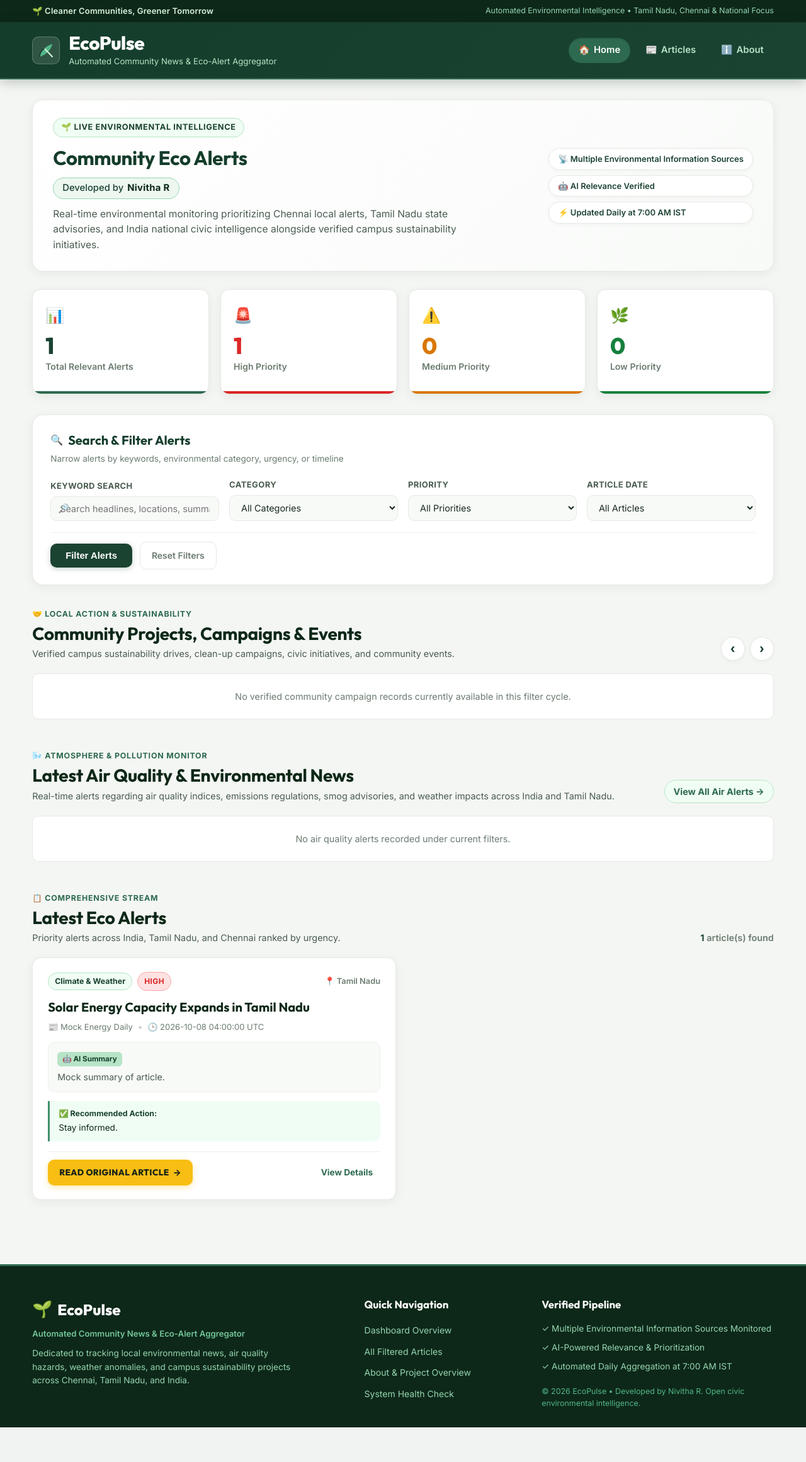
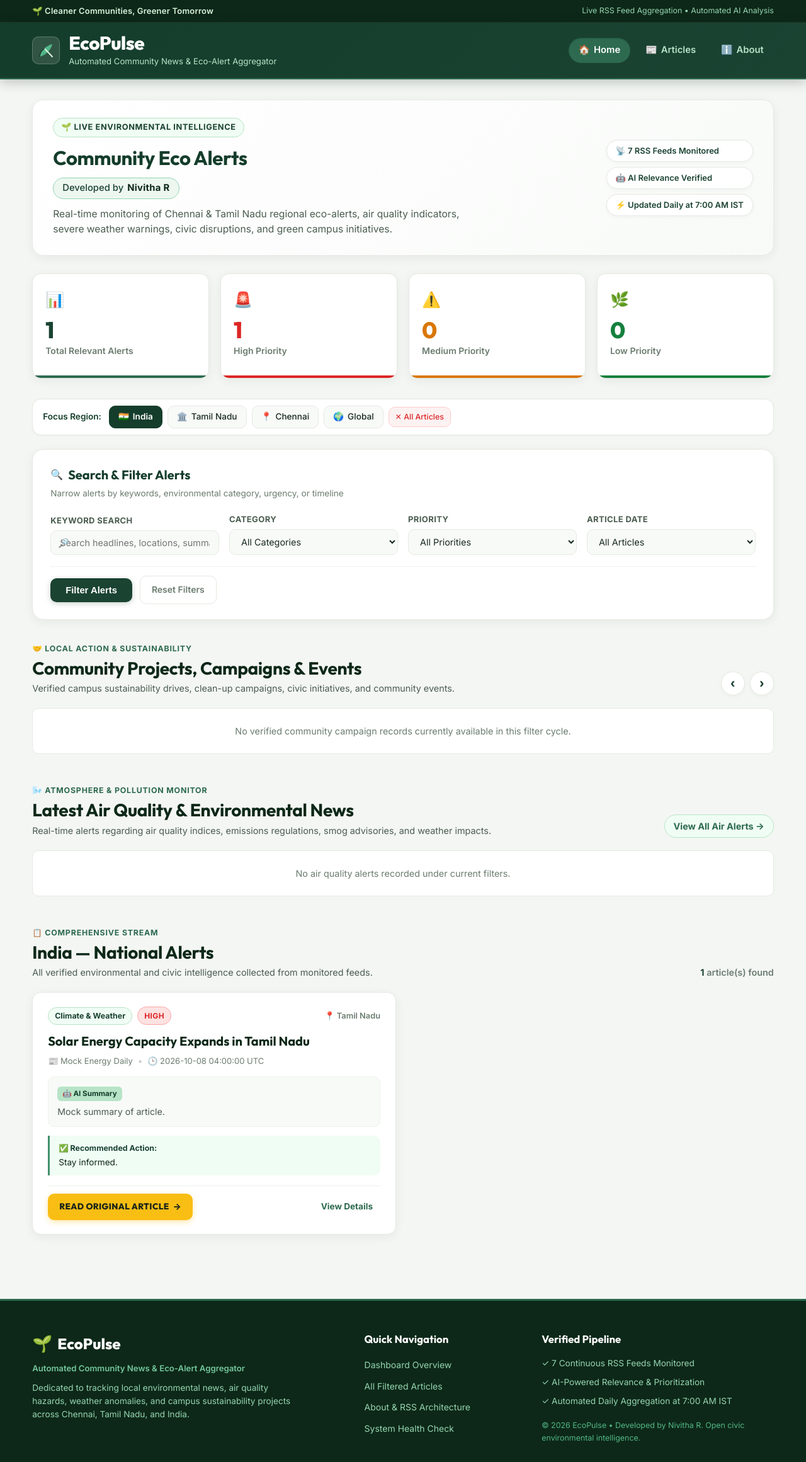
Before and after one commit to Nivitha-11-1/Eco-pulse, a Flask app: page /?region=india&date_range=all in a window 1280 px wide. Shown: the whole page at 63% size. Before the commit the page ends 2266 px from the top, so only its background shows below. Run offline with Flask 3, Linux system fonts and the light colour scheme; data comes from the database, SQL or seed files in the repository.

Commit message:
feat: restore original EcoPulse dashboard with Nivitha R credit and four small region boxes

```diff
--- a/data/seed_articles.json
+++ b/data/seed_articles.json
@@ -6,7 +6,7 @@
     "url": "https://example.com/news/solar",
     "source": "Mock Energy Daily",
     "published_at": "2026-10-08 04:00:00 UTC",
-    "collected_at": "2026-10-11 08:49:52 UTC",
+    "collected_at": "2026-10-11 09:02:56 UTC",
     "category": "Climate & Weather",
     "priority": "HIGH",
     "location": "Tamil Nadu",
@@ -15,6 +15,6 @@
     "keywords": "",
     "recommended_action": "Stay informed.",
     "is_relevant": 1,
-    "created_at": "2026-10-11 08:49:52"
+    "created_at": "2026-10-11 09:02:56"
   }
 ]
--- a/static/style.css
+++ b/static/style.css
@@ -1973,3 +1973,74 @@ img {
         font-size: 1.6rem;
     }
 }
+
+/* Small Geographical Region Quick Filter Boxes */
+.region-boxes-bar {
+    margin-bottom: 22px;
+}
+
+.region-boxes-container {
+    display: flex;
+    align-items: center;
+    gap: 12px;
+    flex-wrap: wrap;
+    background: #ffffff;
+    padding: 10px 16px;
+    border-radius: var(--radius-lg);
+    border: 1px solid var(--border-light);
+    box-shadow: 0 1px 3px rgba(0, 0, 0, 0.04);
+}
+
+.region-boxes-label {
+    font-size: 0.85rem;
+    font-weight: 600;
+    color: var(--forest-800);
+}
+
+.region-boxes-grid {
+    display: flex;
+    align-items: center;
+    gap: 8px;
+    flex-wrap: wrap;
+}
+
+.region-box-item {
+    display: inline-flex;
+    align-items: center;
+    gap: 6px;
+    padding: 6px 14px;
+    background: var(--surface-alt);
+    border: 1px solid var(--border-light);
+    border-radius: var(--radius-md);
+    color: var(--text-primary);
+    font-size: 0.85rem;
+    font-weight: 500;
+    text-decoration: none;
+    transition: all var(--transition-fast);
+}
+
+.region-box-item:hover {
+    background: var(--forest-wash);
+    border-color: var(--forest-300);
+    color: var(--forest-800);
+}
+
+.region-box-item.active {
+    background: var(--forest-800);
+    border-color: var(--forest-800);
+    color: #ffffff;
+    font-weight: 600;
+}
+
+.region-box-reset {
+    background: #fdf2f2;
+    border-color: #fecaca;
+    color: #dc2626;
+    font-size: 0.775rem;
+    padding: 5px 10px;
+}
+
+.region-box-reset:hover {
+    background: #fee2e2;
+    color: #b91c1c;
+}
--- a/templates/about.html
+++ b/templates/about.html
@@ -86,8 +86,8 @@
         <div class="section-top-bar">
             <div>
                 <div class="section-kicker">SOURCE REGISTRY</div>
-                <h2 class="section-main-heading">Environmental Information Sources</h2>
-                <p class="section-subtext">All active authoritative sources configured in the EcoPulse ingestion pipeline.</p>
+                <h2 class="section-main-heading">Monitored RSS Feeds</h2>
+                <p class="section-subtext">All active environmental RSS sources configured in the EcoPulse ingestion pipeline.</p>
             </div>
         </div>
 
@@ -97,7 +97,7 @@
                     <tr>
                         <th>Source Name</th>
                         <th>Coverage Domain</th>
-                        <th>Source URL</th>
+                        <th>Feed URL</th>
                         <th>Status</th>
                     </tr>
                 </thead>
--- a/templates/base.html
+++ b/templates/base.html
@@ -16,7 +16,7 @@
     <div class="top-announcement-bar">
         <div class="container top-bar-inner">
             <span class="tagline-badge">🌱 Cleaner Communities, Greener Tomorrow</span>
-            <span class="update-pulse">Automated Environmental Intelligence • Tamil Nadu, Chennai &amp; National Focus</span>
+            <span class="update-pulse">Live RSS Feed Aggregation • Automated AI Analysis</span>
         </div>
     </div>
 
@@ -86,13 +86,13 @@
                 <ul>
                     <li><a href="/">Dashboard Overview</a></li>
                     <li><a href="/articles">All Filtered Articles</a></li>
-                    <li><a href="/about">About &amp; Project Overview</a></li>
+                    <li><a href="/about">About &amp; RSS Architecture</a></li>
                     <li><a href="/health">System Health Check</a></li>
                 </ul>
             </div>
             <div class="footer-col tech-col">
                 <h4>Verified Pipeline</h4>
-                <p class="tech-item">✓ Multiple Environmental Information Sources Monitored</p>
+                <p class="tech-item">✓ 7 Continuous RSS Feeds Monitored</p>
                 <p class="tech-item">✓ AI-Powered Relevance &amp; Prioritization</p>
                 <p class="tech-item">✓ Automated Daily Aggregation at 7:00 AM IST</p>
                 <p class="footer-copy">&copy; 2026 EcoPulse • Developed by Nivitha R. Open civic environmental intelligence.</p>
--- a/templates/index.html
+++ b/templates/index.html
@@ -1,20 +1,20 @@
 {% extends "base.html" %}
 
-{% block title %}EcoPulse — Community Eco Alerts &amp; Environmental Aggregator{% endblock %}
+{% block title %}EcoPulse — Community News &amp; Eco-Alert Aggregator{% endblock %}
 
 {% block content %}
 <!-- Section: Hero & Introduction -->
 <section class="intro-hero">
     <div class="intro-text">
         <div class="intro-badge">🌱 Live Environmental Intelligence</div>
-        <h1>Community Eco Alerts</h1>
+        <h2>Community Eco Alerts</h2>
         <div class="developer-credit">Developed by <strong>Nivitha R</strong></div>
         <p class="intro-description">
-            Real-time environmental monitoring prioritizing Chennai local alerts, Tamil Nadu state advisories, and India national civic intelligence alongside verified campus sustainability initiatives.
+            Real-time monitoring of Chennai &amp; Tamil Nadu regional eco-alerts, air quality indicators, severe weather warnings, civic disruptions, and green campus initiatives.
         </p>
     </div>
     <div class="intro-meta">
-        <span class="meta-pill">📡 Multiple Environmental Information Sources</span>
+        <span class="meta-pill">📡 7 RSS Feeds Monitored</span>
         <span class="meta-pill">🤖 AI Relevance Verified</span>
         <span class="meta-pill">⚡ Updated Daily at 7:00 AM IST</span>
     </div>
@@ -59,6 +59,41 @@
     </div>
 </section>
 
+<!-- Four Small Geographical Region Filter Boxes -->
+<div class="region-boxes-bar" aria-label="Geographical Region Quick Filters">
+    <div class="region-boxes-container">
+        <span class="region-boxes-label">Focus Region:</span>
+        <div class="region-boxes-grid">
+            <a href="/?region=india{% if selected_category %}&category={{ selected_category }}{% endif %}{% if selected_priority %}&priority={{ selected_priority }}{% endif %}{% if selected_date_range %}&date_range={{ selected_date_range }}{% endif %}{% if selected_search %}&search={{ selected_search }}{% endif %}"
+               class="region-box-item {% if selected_region == 'india' %}active{% endif %}">
+                <span class="region-flag">🇮🇳</span>
+                <span class="region-name">India</span>
+            </a>
+            <a href="/?region=tamil_nadu{% if selected_category %}&category={{ selected_category }}{% endif %}{% if selected_priority %}&priority={{ selected_priority }}{% endif %}{% if selected_date_range %}&date_range={{ selected_date_range }}{% endif %}{% if selected_search %}&search={{ selected_search }}{% endif %}"
+               class="region-box-item {% if selected_region == 'tamil_nadu' %}active{% endif %}">
+                <span class="region-flag">🏛️</span>
+                <span class="region-name">Tamil Nadu</span>
+            </a>
+            <a href="/?region=chennai{% if selected_category %}&category={{ selected_category }}{% endif %}{% if selected_priority %}&priority={{ selected_priority }}{% endif %}{% if selected_date_range %}&date_range={{ selected_date_range }}{% endif %}{% if selected_search %}&search={{ selected_search }}{% endif %}"
+               class="region-box-item {% if selected_region == 'chennai' %}active{% endif %}">
+                <span class="region-flag">📍</span>
+                <span class="region-name">Chennai</span>
+            </a>
+            <a href="/?region=global{% if selected_category %}&category={{ selected_category }}{% endif %}{% if selected_priority %}&priority={{ selected_priority }}{% endif %}{% if selected_date_range %}&date_range={{ selected_date_range }}{% endif %}{% if selected_search %}&search={{ selected_search }}{% endif %}"
+               class="region-box-item {% if selected_region == 'global' %}active{% endif %}">
+                <span class="region-flag">🌍</span>
+                <span class="region-name">Global</span>
+            </a>
+            {% if selected_region and selected_region != 'all' %}
+            <a href="/{% if selected_category or selected_priority or selected_date_range or selected_search %}?{% endif %}{% if selected_category %}category={{ selected_category }}{% endif %}{% if selected_priority %}&priority={{ selected_priority }}{% endif %}{% if selected_date_range %}&date_range={{ selected_date_range }}{% endif %}{% if selected_search %}&search={{ selected_search }}{% endif %}"
+               class="region-box-item region-box-reset" title="Show all articles">
+                <span class="region-name">✕ All Articles</span>
+            </a>
+            {% endif %}
+        </div>
+    </div>
+</div>
+
 <!-- Section: Working Search & Filter Controls -->
 <section class="filter-panel" aria-label="Search and Filter Controls">
     <div class="filter-header">
@@ -70,6 +105,9 @@
     </div>
 
     <form method="GET" action="/" class="filter-form" id="filterForm">
+        {% if selected_region and selected_region != 'all' %}
+        <input type="hidden" name="region" value="{{ selected_region }}">
+        {% endif %}
         <div class="filter-controls-grid">
             <!-- Keyword Search -->
             <div class="form-group form-search">
@@ -194,7 +232,7 @@
         <div>
             <div class="section-kicker">🌬️ ATMOSPHERE &amp; POLLUTION MONITOR</div>
             <h2 id="airHeading" class="section-main-heading">Latest Air Quality &amp; Environmental News</h2>
-            <p class="section-subtext">Real-time alerts regarding air quality indices, emissions regulations, smog advisories, and weather impacts across India and Tamil Nadu.</p>
+            <p class="section-subtext">Real-time alerts regarding air quality indices, emissions regulations, smog advisories, and weather impacts.</p>
         </div>
         <a href="/articles?category=Water+%26+Pollution" class="section-view-all">View All Air Alerts →</a>
     </div>
@@ -254,8 +292,20 @@
     <div class="section-top-bar">
         <div>
             <div class="section-kicker">📋 COMPREHENSIVE STREAM</div>
-            <h2 id="alertsHeading" class="section-main-heading">Latest Eco Alerts</h2>
-            <p class="section-subtext">Priority alerts across India, Tamil Nadu, and Chennai ranked by urgency.</p>
+            <h2 id="alertsHeading" class="section-main-heading">
+                {% if selected_region == 'chennai' %}
+                    Chennai — Local Alerts
+                {% elif selected_region == 'tamil_nadu' %}
+                    Tamil Nadu — State Alerts
+                {% elif selected_region == 'india' %}
+                    India — National Alerts
+                {% elif selected_region == 'global' %}
+                    Global Alerts
+                {% else %}
+                    Latest Eco Alerts
+                {% endif %}
+            </h2>
+            <p class="section-subtext">All verified environmental and civic intelligence collected from monitored feeds.</p>
         </div>
         <div class="results-counter">
             <span class="count-badge">{{ articles|length }}</span> article(s) found
@@ -273,7 +323,7 @@
                         {{ article["priority"] }}
                     </span>
                 </div>
-                <span class="feed-location">📍 {{ article["location"] or "India" }}</span>
+                <span class="feed-location">📍 {{ article["location"] or "Tamil Nadu" }}</span>
             </div>
 
             <h3 class="feed-article-title">
```
Also changed, not shown: tests/test_final_enhancements.py (+57 -66 lines).
